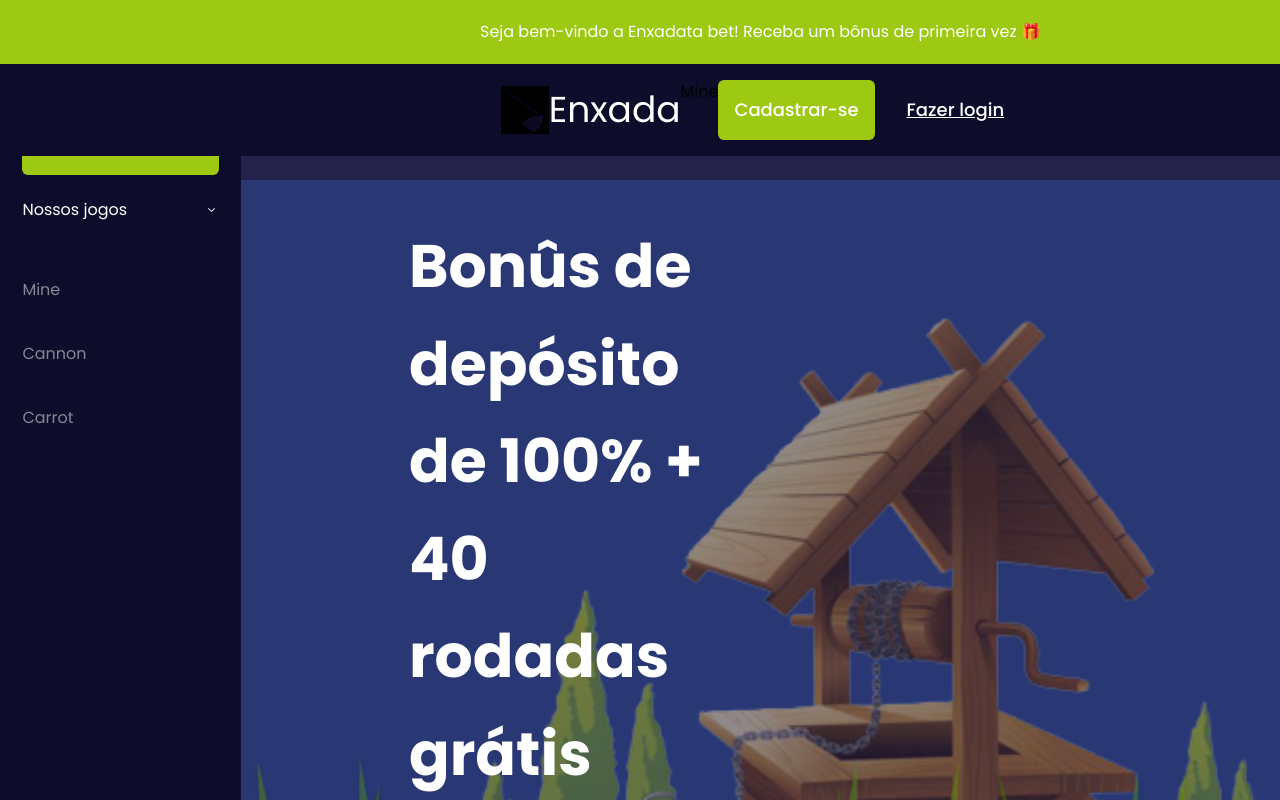
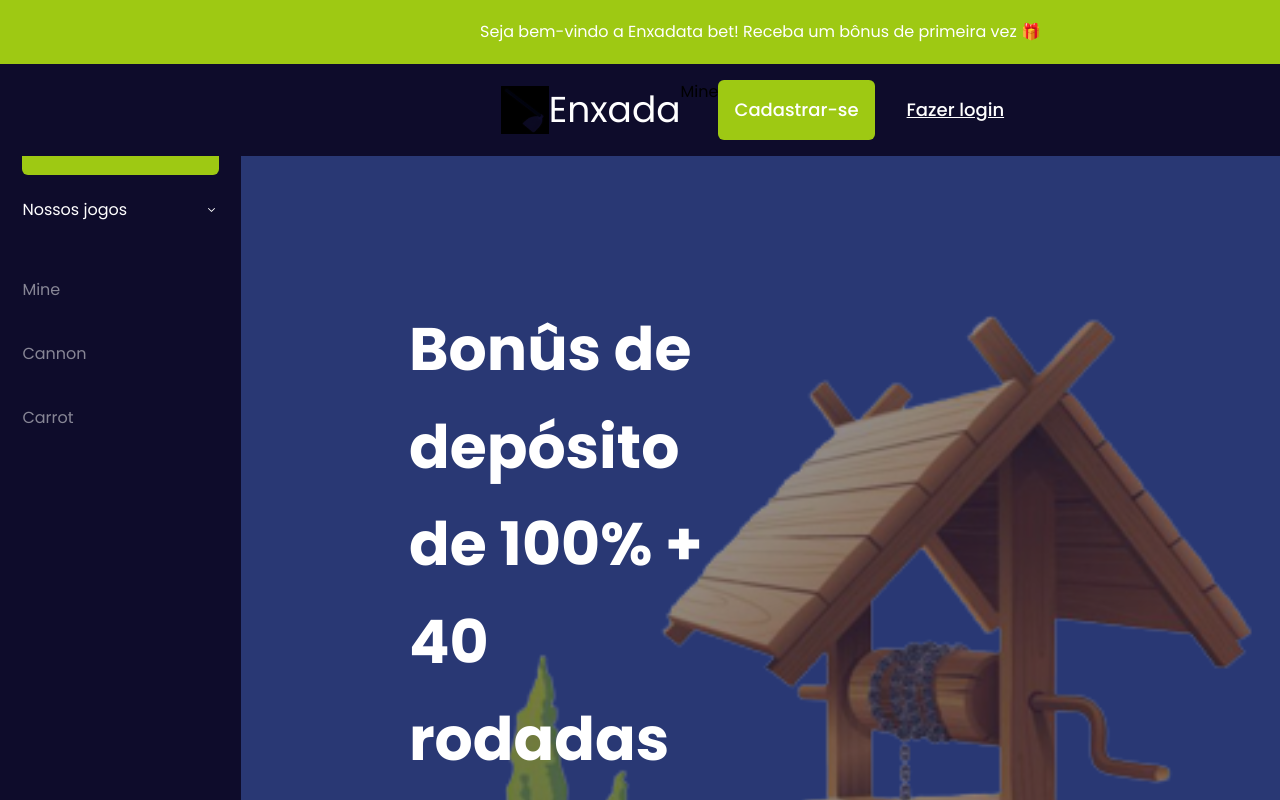
Before and after one commit to joaomuniz98/enxada, a Next.js app in the folder frontend/: page / in a window 1280 px wide. Shown: the top 800 px of the page. Built offline with nearby package versions, Linux system fonts and the light colour scheme.

Commit message:
arrumando bg da first page

```diff
--- a/frontend/src/app/_layouts/Header.tsx
+++ b/frontend/src/app/_layouts/Header.tsx
@@ -14,7 +14,7 @@ export default function Header({ }: HeaderProps) {
   const game = useGameContext()
 
   return (
-    <header className="w-full h-auto flex flex-col sticky top-0 z-10 items-stretch">
+    <header className="w-full h-36   flex flex-col sticky top-0 z-10 items-stretch">
       <div className="max-w-[100em] px-@section mx-auto py-8 h-1/4 bg-@primary [clip-path:_inset(0_-100vmax)] shadow-[0_0_0_100vmax_#9EC913] grid place-content-center">
         <h5 className="text-center text-white text-base">Seja bem-vindo a Enxadata bet! Receba um bônus de primeira vez 🎁</h5>
       </div>
--- a/frontend/src/app/_layouts/Hero.tsx
+++ b/frontend/src/app/_layouts/Hero.tsx
@@ -9,7 +9,7 @@ interface HeroProps { }
 
 export default function Hero({ }: HeroProps) {
   return (
-    <section className="relative [clip-path:_inset(0_-100vmax)] max-w-@baseSectionWidth mx-auto pt-@md px-@section pb-@container grid grid-cols-2">
+    <section style={{ height:"85%"}} className="relative   items-center mx-auto pt-@md px-@section pb-@container grid grid-cols-2">
       { <img className="absolute  h-full w-full object-cover  left-0 right-0 top-0 bottom-0 bg-blend-screen bg-blue-500 bg-opacity-50 opacity-50 multiply" src="/poco-hero.png" alt="Imagem do poço" /> }
       <div className="z-10">
         <h1 className="text-6xl leading-relaxed mb-8 font-bold text-white z-99">Bonûs de depósito de 100% + 40 rodadas grátis</h1>
```
